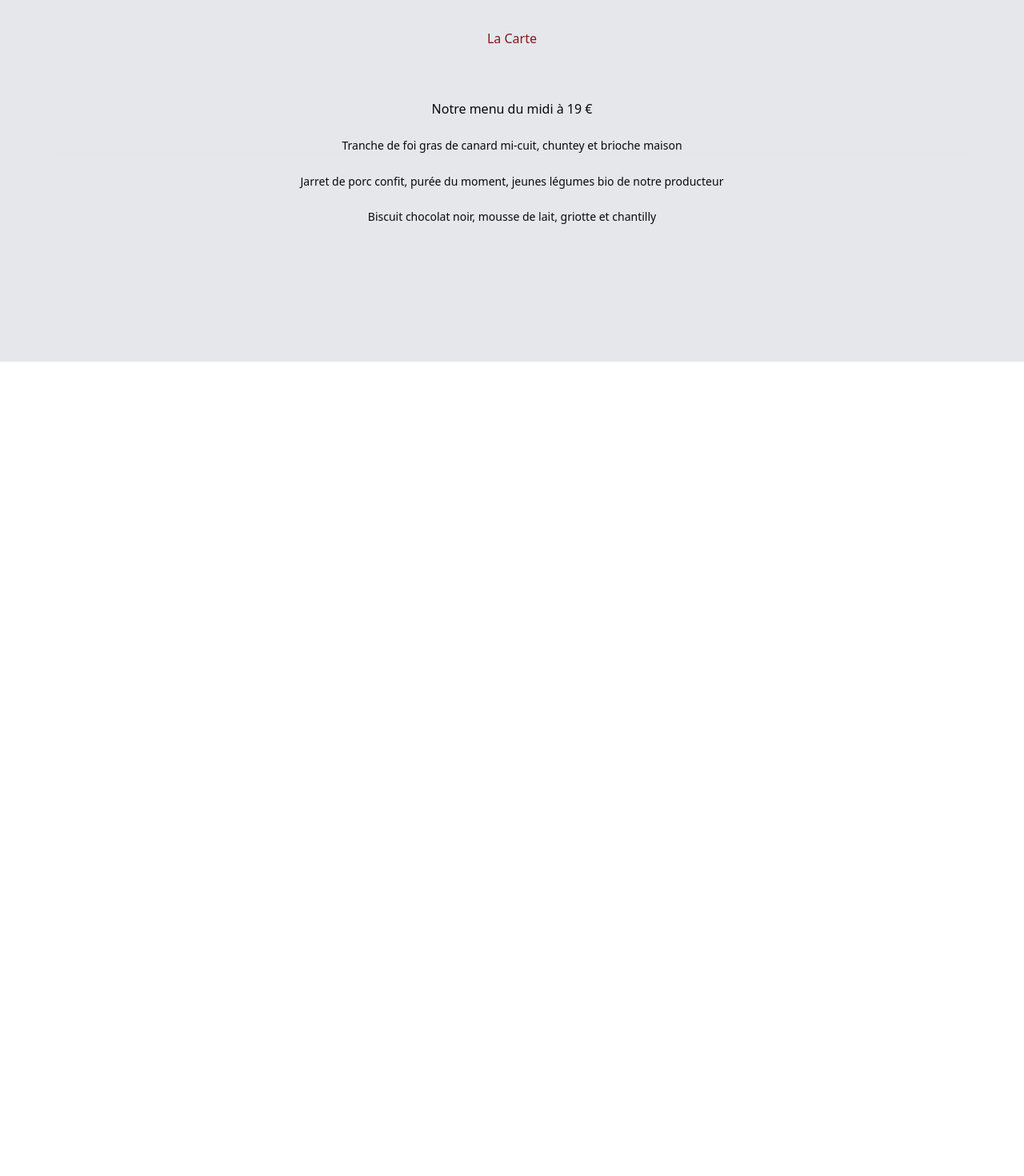
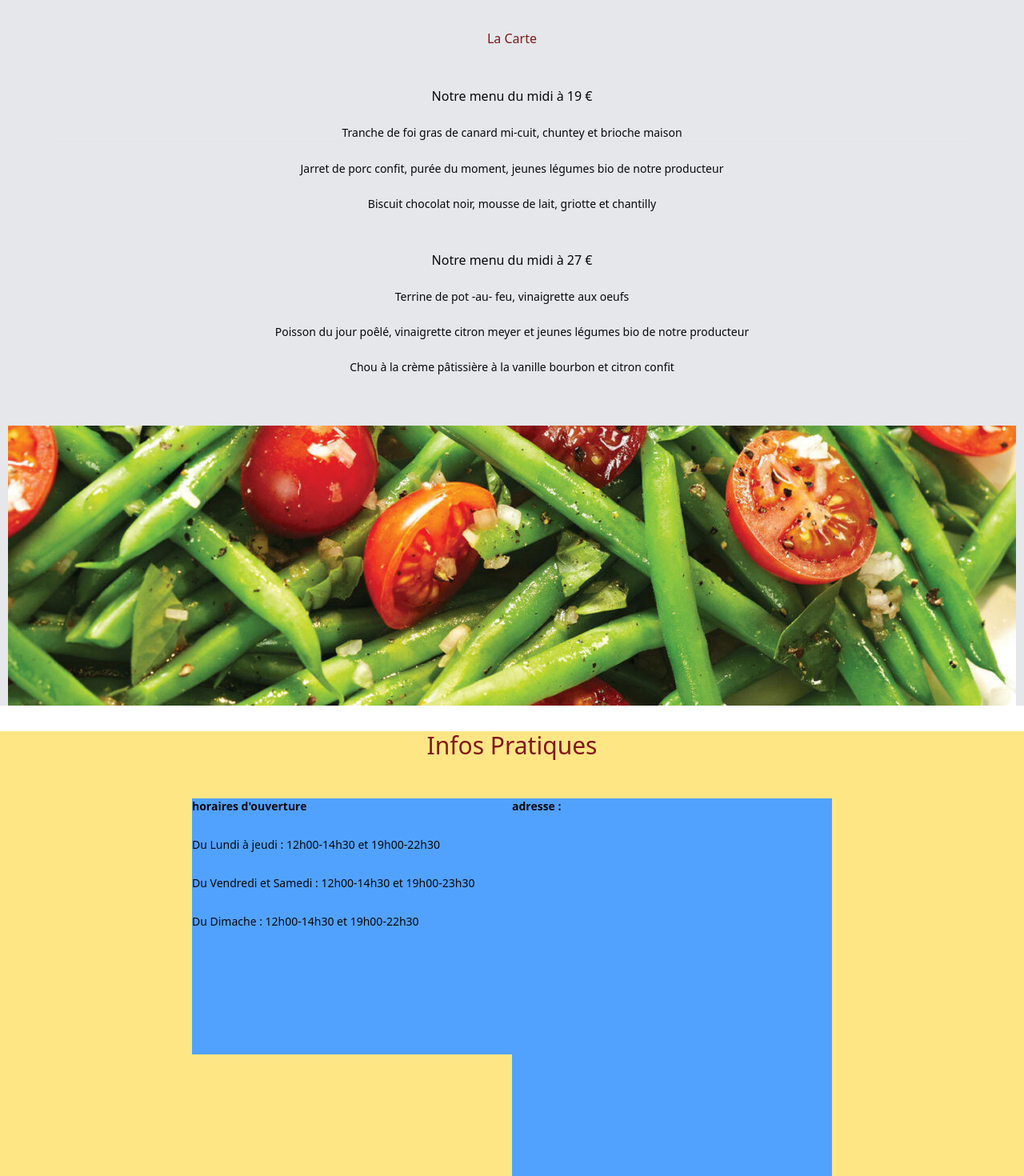
Before and after one commit to MikeZuck1/restaurant, a Next.js app: page / in a window 1280 px wide. Shown: the part 1240-2710 px from the top of the page at 80% size. Before the commit the page ends 1692 px from the top, so only its background shows below. Built offline with nearby package versions, Linux system fonts and the light colour scheme.

Commit message:
Worked on philo section & started map section.

```diff
--- a/app/informations/page.tsx
+++ b/app/informations/page.tsx
@@ -1,3 +1,38 @@
 export default function Informations() {
-  return <h1>Infos</h1>;
+  const schedule = {
+    firstTitle: "horaires d'ouverture",
+    secondTitle: "adresse",
+    week: "Du Lundi à jeudi : 12h00-14h30 et 19h00-22h30",
+    weekend: "Du Vendredi et Samedi : 12h00-14h30 et 19h00-23h30",
+    sunday: "Du Dimache : 12h00-14h30 et 19h00-22h30",
+    adress: "",
+    sentence: "",
+  };
+
+  return (
+    <div className="bg-amber-200 h-[40rem]">
+      <h1 className="mt-[2rem] text-center text-3xl font-medium capitalize text-red-900">
+        infos pratiques
+      </h1>
+      <div className="flex flex-row justify-around px-[15rem]">
+        <div className="">
+          <div className="bg-blue-400 text-sm mt-[3rem] h-[20rem] w-[25rem]">
+            <h3 className="font-bold">{schedule.firstTitle}</h3>
+            <p className="">
+              <p className="my-7">{schedule.week}</p>
+              <p className="my-7">{schedule.weekend}</p>
+              <p className="my-7">{schedule.sunday}</p>
+            </p>
+          </div>
+        </div>
+        <div>
+          <div className="bg-blue-400 font-bold text-sm mt-[3rem] h-[30rem] w-[25rem]">
+            <h3>{schedule.secondTitle} :</h3>
+            <p className="my-7">{}</p>
+            <p className="my-7">{}</p>
+          </div>
+        </div>
+      </div>
+    </div>
+  );
 }
--- a/app/map/page.tsx
+++ b/app/map/page.tsx
@@ -1,13 +1,15 @@
 export default function Map() {
-  const price = 19;
+  const firstPrice = 19;
+  const secondPrice = 27;
 
   return (
-    <div className="flex-col justify-center h-[30rem] p-[4rem] bg-gray-200">
+    <div className="flex-col justify-center h-[35rem] p-[4rem] bg-gray-200">
       <h1 className="text-center capitalize font-medium text-red-900">
         la carte
       </h1>
-      <div className="mt-[4rem] text-center font-medium">
-        Notre menu du midi à {price} €
+      {/* FIRST SESSION OF PRICE */}
+      <div className="mt-[3rem] text-center font-medium">
+        Notre menu du midi à {firstPrice} €
       </div>
       <p className="mt-6 text-center text-sm">
         Tranche de foi gras de canard mi-cuit, chuntey et brioche maison
@@ -20,6 +22,21 @@ export default function Map() {
       <p className="mt-6 text-center text-sm">
         Biscuit chocolat noir, mousse de lait, griotte et chantilly
       </p>
+
+      {/* SECOND SESSION OF PRICE */}
+      <div className="mt-[3rem] text-center font-medium">
+        Notre menu du midi à {secondPrice} €
+      </div>
+      <p className="mt-6 text-center text-sm">
+        Terrine de pot -au- feu, vinaigrette aux oeufs
+      </p>
+      <p className="mt-6 text-center text-sm">
+        Poisson du jour poêlé, vinaigrette citron meyer et jeunes légumes bio de
+        notre producteur
+      </p>
+      <p className="mt-6 text-center text-sm">
+        Chou à la crème pâtissière à la vanille bourbon et citron confit
+      </p>
     </div>
   );
 }
--- a/app/page.tsx
+++ b/app/page.tsx
@@ -2,7 +2,8 @@ import Header from "./header/page";
 import Banner from "./banner/page";
 import History from "./history/page";
 import Map from "./map/page";
-// import Informations from "./informations/page";
+import Salade from "./salade/page";
+import Informations from "./informations/page";
 // import Contact from "./contact/page";
 // import Footer from "./footer/page";
 
@@ -13,7 +14,8 @@ export default function Home() {
       <Banner />
       <History />
       <Map />
-      {/* <Informations />  */}
+      <Salade />
+      <Informations />
       {/* <Contact />  */}
       {/* <Footer />  */}
     </>
--- /dev/null
+++ b/app/salade/page.tsx
@@ -0,0 +1,14 @@
+import Image from "next/image";
+import SaladeImage from "@/public/images/salade_img.jpg";
+
+export default function Salade() {
+  return (
+    <div className="flex justify-center w-full bg-gray-200">
+      <Image
+        src={SaladeImage}
+        alt="salade image"
+        objectFit="cover"
+      />
+    </div>
+  );
+}
```
Also changed, not shown: public/images/salade_img.jpg (added).
